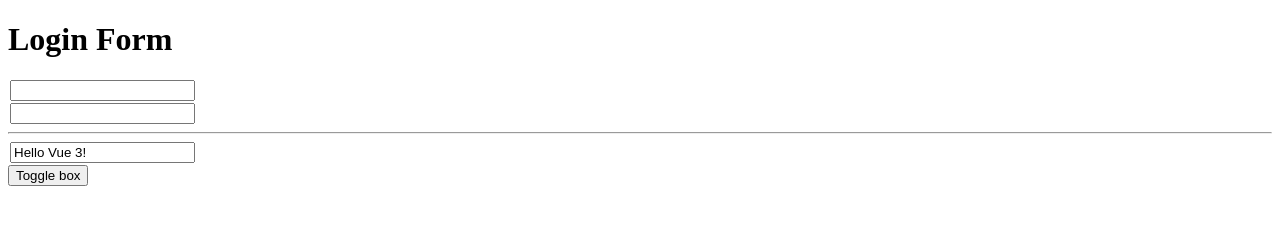
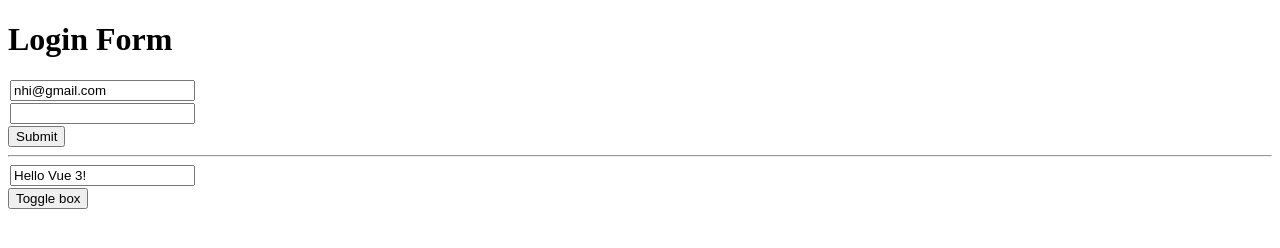
Before and after one commit to NhyNhyNguyen/VueJSLearning, a plain HTML site: page VueJS/index.html in a window 1280 px wide. Drawn offline with nearby package versions, Linux system fonts and the light colour scheme.

Commit message:
[component] add login component

```diff
--- a/VueJS/index.html
+++ b/VueJS/index.html
@@ -67,17 +67,25 @@
         app.component(
             "custom-form",{
                 template:`
-                    <div>
+                    <form @submit.prevent="handleSubmit">
                     <h1>
                       {{ title }}
                     </h1>
-                        <input type = 'email'/>
-                        <input type = 'password'/>
-                    </div>
+                        <input type = 'email' v-model="email"/>
+                        <input type = 'password' v-model="password"/>
+                    <button >Submit</button>
+                    </form>
                 `,
                 data: function (){
                     return {
-                        title: "Login Form"
+                        title: "Login Form",
+                        email: 'nhi@gmail.com',
+                        password:''
+                    }
+                },
+                methods:{
+                    handleSubmit:function (){
+                        console.log("Submit" , this.email, this.password)
                     }
                 }
             },
```
Also changed, not shown: 1 other file.
